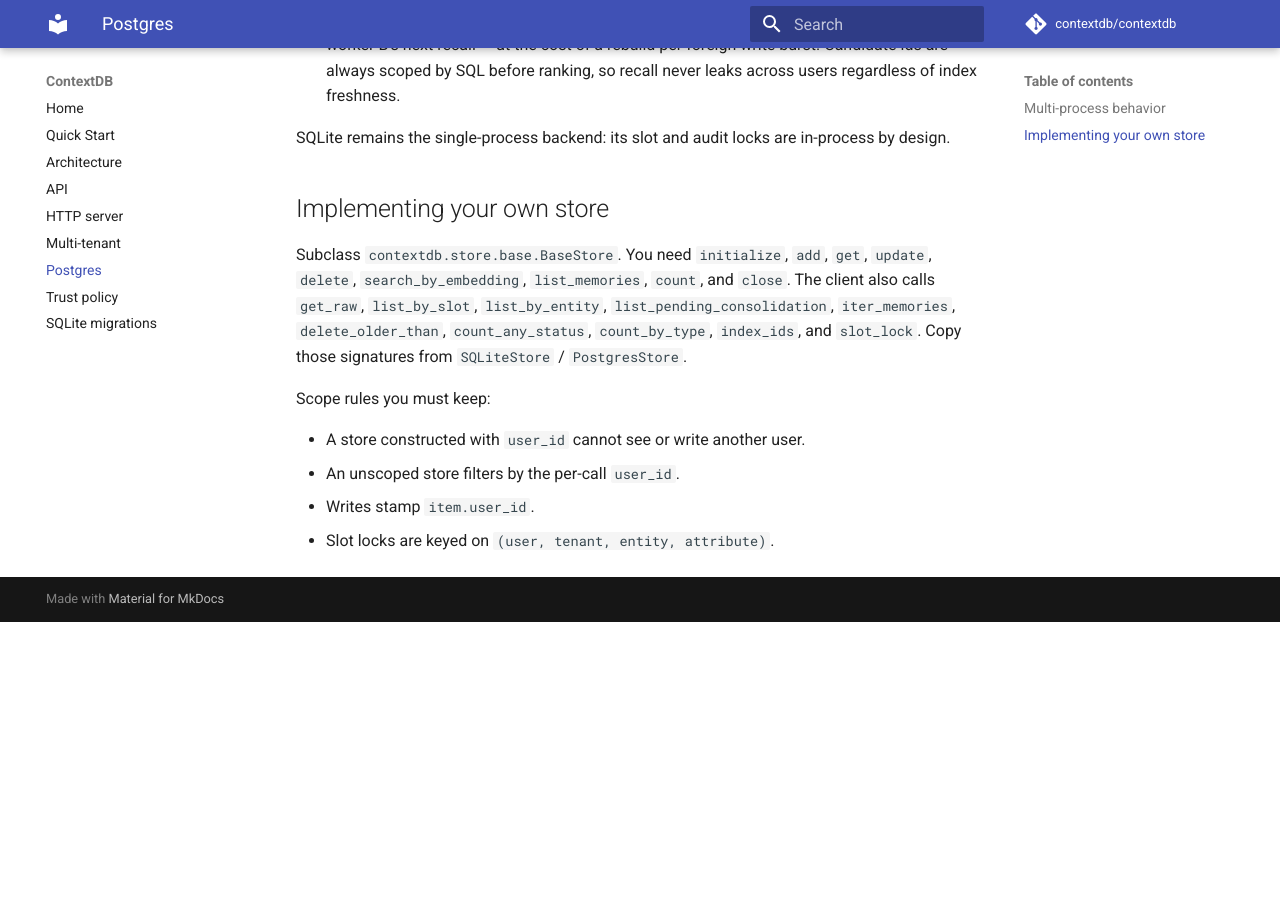
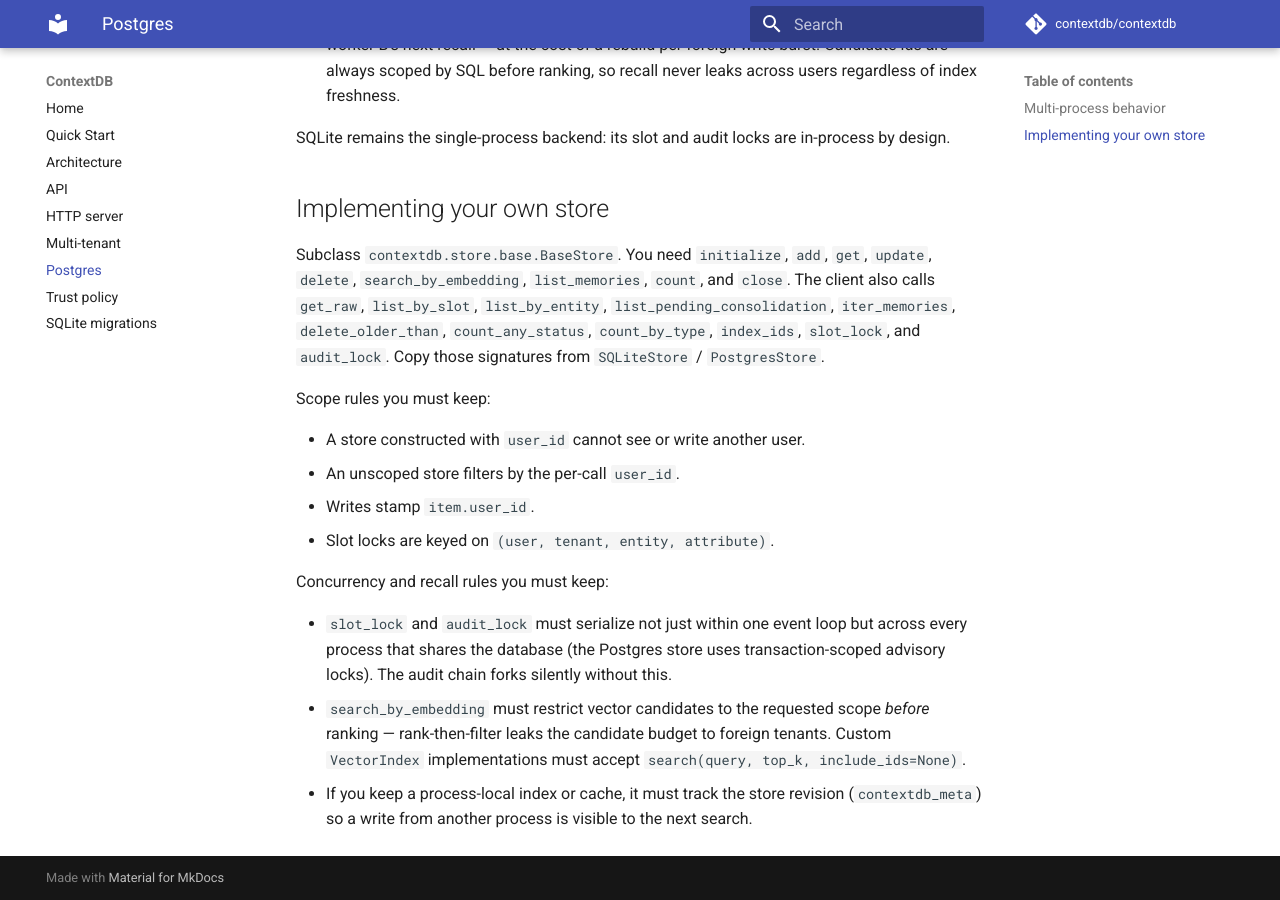
Before and after one commit to atomsai/contextdb, an MkDocs documentation site: the page built from docs/postgres.md, in a window 1280 px wide and 900 px high, scrolled down 840 px. Built offline with MkDocs 1.6.1 and Material for MkDocs 9.7.7, drawn with Linux system fonts in a browser that asks for light colours; comment, search, counter and statistics services are not loaded; before the commit the page ends 1462 px from its top, so only the background shows below that.

Commit message:
Document the store/index contract for custom backends
The implementing-your-own-store section now lists audit_lock, the
cross-process serialization rule for slot and audit locks, the
scope-before-ranking rule (VectorIndex.search must accept include_ids),
and the revision-tracking rule for process-local indexes. api.md notes
the per-call user_id on VerifyBeforeAct and the fail-closed encrypt
mode.

Co-authored-by: AtomsAi <atomsai@users.noreply.github.com>

```diff
--- a/docs/postgres.md
+++ b/docs/postgres.md
@@ -49,7 +49,8 @@ Subclass `contextdb.store.base.BaseStore`. You need `initialize`, `add`,
 `count`, and `close`. The client also calls `get_raw`, `list_by_slot`,
 `list_by_entity`, `list_pending_consolidation`, `iter_memories`,
 `delete_older_than`, `count_any_status`, `count_by_type`, `index_ids`,
-and `slot_lock`. Copy those signatures from `SQLiteStore` / `PostgresStore`.
+`slot_lock`, and `audit_lock`. Copy those signatures from `SQLiteStore` /
+`PostgresStore`.
 
 Scope rules you must keep:
 
@@ -57,3 +58,17 @@ Scope rules you must keep:
 * An unscoped store filters by the per-call `user_id`.
 * Writes stamp `item.user_id`.
 * Slot locks are keyed on `(user, tenant, entity, attribute)`.
+
+Concurrency and recall rules you must keep:
+
+* `slot_lock` and `audit_lock` must serialize not just within one event
+  loop but across every process that shares the database (the Postgres
+  store uses transaction-scoped advisory locks). The audit chain forks
+  silently without this.
+* `search_by_embedding` must restrict vector candidates to the requested
+  scope *before* ranking — rank-then-filter leaks the candidate budget
+  to foreign tenants. Custom `VectorIndex` implementations must accept
+  `search(query, top_k, include_ids=None)`.
+* If you keep a process-local index or cache, it must track the store
+  revision (`contextdb_meta`) so a write from another process is visible
+  to the next search.
```
Also changed, not shown: docs/api.md (+7 -2 lines).
